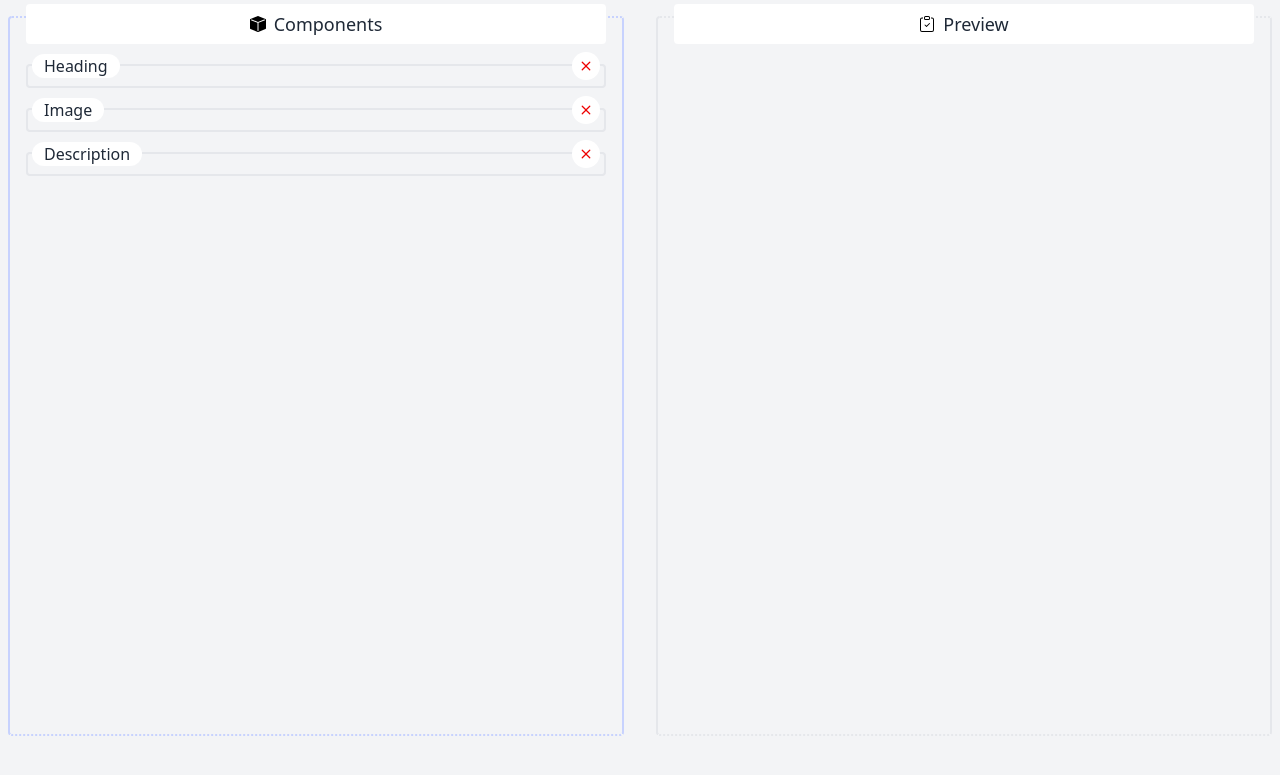
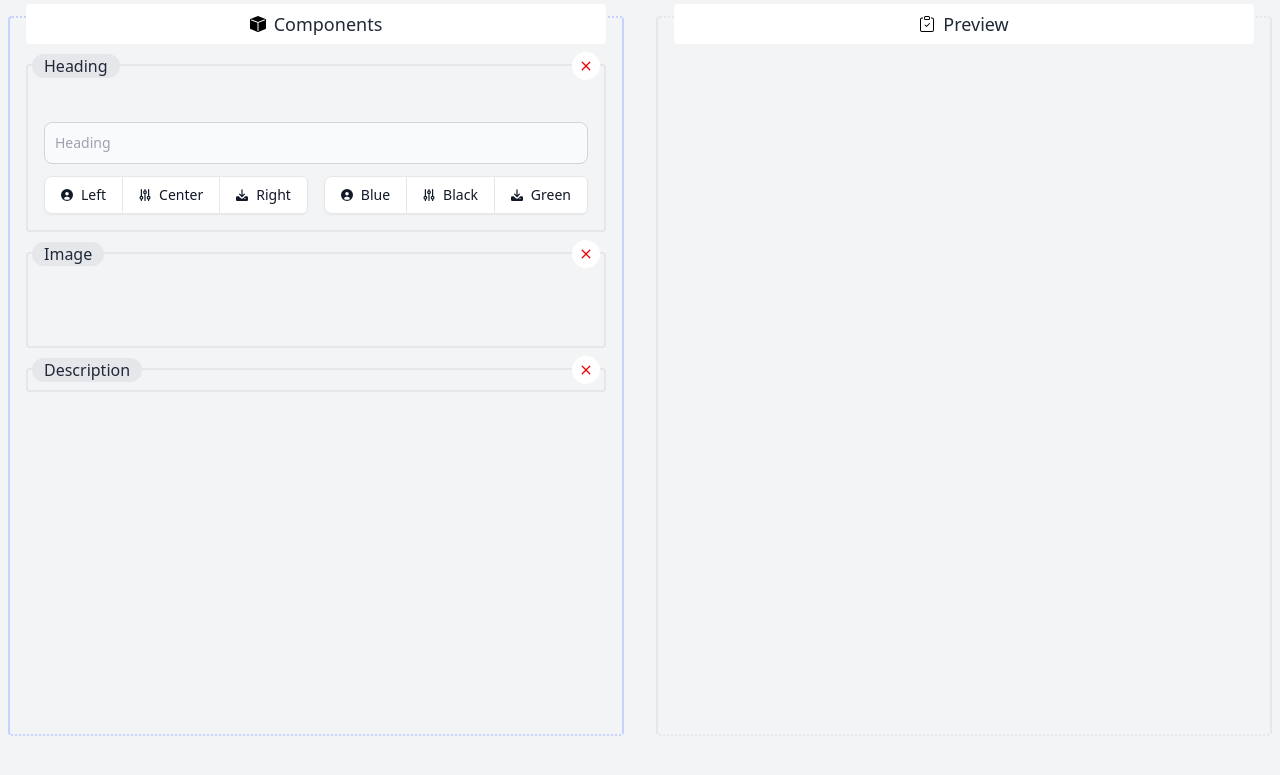
Before and after one commit to juwelrana090/poster-builder, a PHP site: page / in a window 1280 px wide. Shown: the top 775 px of the page. Run offline with PHP 8.4, Linux system fonts and the light colour scheme; some libraries are stand-ins or nearby versions.

Commit message:
Heading add

```diff
--- a/index.php
+++ b/index.php
@@ -21,7 +21,7 @@
 
       <div class="w-full mt-5 rounded border-2">
         <div class="w-full h-10 -mt-[20px] px-1 flex justify-between items-center">
-          <span class="px-3 rounded-full bg-white text-gray-800 font-normal text-base">Heading</span>
+          <span class="px-3 rounded-full bg-gray-200 text-gray-800 font-normal text-base">Heading</span>
           <span class="p-1 rounded-full bg-white">
             <svg xmlns="http://www.w3.org/2000/svg" width="20" height="20" fill="#e00" class="text-red"
               viewBox="0 0 16 16">
@@ -30,11 +30,82 @@
             </svg>
           </span>
         </div>
+        <div class="w-full mt-5 p-4">
+          <div class="w-full">
+            <input type="text" id="first_name"
+              class="bg-gray-50 border border-gray-300 text-gray-900 text-sm rounded-lg focus:ring-blue-500 focus:border-blue-500 block w-full p-2.5 "
+              placeholder="Heading">
+          </div>
+          <div class="w-full mt-3 flex justify-between items-center">
+            <div class="inline-flex rounded-md shadow-sm" role="group">
+              <button
+                class="inline-flex items-center px-4 py-2 text-sm font-medium text-gray-900 bg-white border border-gray-200 rounded-l-lg hover:bg-gray-100 hover:text-blue-700 focus:z-10 focus:ring-2 focus:ring-blue-700 focus:text-blue-700 ">
+                <svg class="w-3 h-3 mr-2" aria-hidden="true" xmlns="http://www.w3.org/2000/svg" fill="currentColor"
+                  viewBox="0 0 20 20">
+                  <path
+                    d="M10 0a10 10 0 1 0 10 10A10.011 10.011 0 0 0 10 0Zm0 5a3 3 0 1 1 0 6 3 3 0 0 1 0-6Zm0 13a8.949 8.949 0 0 1-4.951-1.488A3.987 3.987 0 0 1 9 13h2a3.987 3.987 0 0 1 3.951 3.512A8.949 8.949 0 0 1 10 18Z" />
+                </svg>
+                Left
+              </button>
+              <button
+                class="inline-flex items-center px-4 py-2 text-sm font-medium text-gray-900 bg-white border-t border-b border-gray-200 hover:bg-gray-100 hover:text-blue-700 focus:z-10 focus:ring-2 focus:ring-blue-700 focus:text-blue-700 ">
+                <svg class="w-3 h-3 mr-2" aria-hidden="true" xmlns="http://www.w3.org/2000/svg" fill="none"
+                  viewBox="0 0 20 20">
+                  <path stroke="currentColor" stroke-linecap="round" stroke-linejoin="round" stroke-width="2"
+                    d="M4 12.25V1m0 11.25a2.25 2.25 0 0 0 0 4.5m0-4.5a2.25 2.25 0 0 1 0 4.5M4 19v-2.25m6-13.5V1m0 2.25a2.25 2.25 0 0 0 0 4.5m0-4.5a2.25 2.25 0 0 1 0 4.5M10 19V7.75m6 4.5V1m0 11.25a2.25 2.25 0 1 0 0 4.5 2.25 2.25 0 0 0 0-4.5ZM16 19v-2" />
+                </svg>
+                Center
+              </button>
+              <button
+                class="inline-flex items-center px-4 py-2 text-sm font-medium text-gray-900 bg-white border border-gray-200 rounded-r-md hover:bg-gray-100 hover:text-blue-700 focus:z-10 focus:ring-2 focus:ring-blue-700 focus:text-blue-700 ">
+                <svg class="w-3 h-3 mr-2" aria-hidden="true" xmlns="http://www.w3.org/2000/svg" fill="currentColor"
+                  viewBox="0 0 20 20">
+                  <path
+                    d="M14.707 7.793a1 1 0 0 0-1.414 0L11 10.086V1.5a1 1 0 0 0-2 0v8.586L6.707 7.793a1 1 0 1 0-1.414 1.414l4 4a1 1 0 0 0 1.416 0l4-4a1 1 0 0 0-.002-1.414Z" />
+                  <path
+                    d="M18 12h-2.55l-2.975 2.975a3.5 3.5 0 0 1-4.95 0L4.55 12H2a2 2 0 0 0-2 2v4a2 2 0 0 0 2 2h16a2 2 0 0 0 2-2v-4a2 2 0 0 0-2-2Zm-3 5a1 1 0 1 1 0-2 1 1 0 0 1 0 2Z" />
+                </svg>
+                Right
+              </button>
+            </div>
+            <div class="inline-flex rounded-md shadow-sm" role="group">
+              <button
+                class="inline-flex items-center px-4 py-2 text-sm font-medium text-gray-900 bg-white border border-gray-200 rounded-l-lg hover:bg-gray-100 hover:text-blue-700 focus:z-10 focus:ring-2 focus:ring-blue-700 focus:text-blue-700 ">
+                <svg class="w-3 h-3 mr-2" aria-hidden="true" xmlns="http://www.w3.org/2000/svg" fill="currentColor"
+                  viewBox="0 0 20 20">
+                  <path
+                    d="M10 0a10 10 0 1 0 10 10A10.011 10.011 0 0 0 10 0Zm0 5a3 3 0 1 1 0 6 3 3 0 0 1 0-6Zm0 13a8.949 8.949 0 0 1-4.951-1.488A3.987 3.987 0 0 1 9 13h2a3.987 3.987 0 0 1 3.951 3.512A8.949 8.949 0 0 1 10 18Z" />
+                </svg>
+                Blue
+              </button>
+              <button
+                class="inline-flex items-center px-4 py-2 text-sm font-medium text-gray-900 bg-white border-t border-b border-gray-200 hover:bg-gray-100 hover:text-blue-700 focus:z-10 focus:ring-2 focus:ring-blue-700 focus:text-blue-700 ">
+                <svg class="w-3 h-3 mr-2" aria-hidden="true" xmlns="http://www.w3.org/2000/svg" fill="none"
+                  viewBox="0 0 20 20">
+                  <path stroke="currentColor" stroke-linecap="round" stroke-linejoin="round" stroke-width="2"
+                    d="M4 12.25V1m0 11.25a2.25 2.25 0 0 0 0 4.5m0-4.5a2.25 2.25 0 0 1 0 4.5M4 19v-2.25m6-13.5V1m0 2.25a2.25 2.25 0 0 0 0 4.5m0-4.5a2.25 2.25 0 0 1 0 4.5M10 19V7.75m6 4.5V1m0 11.25a2.25 2.25 0 1 0 0 4.5 2.25 2.25 0 0 0 0-4.5ZM16 19v-2" />
+                </svg>
+                Black
+              </button>
+              <button
+                class="inline-flex items-center px-4 py-2 text-sm font-medium text-gray-900 bg-white border border-gray-200 rounded-r-md hover:bg-gray-100 hover:text-blue-700 focus:z-10 focus:ring-2 focus:ring-blue-700 focus:text-blue-700 ">
+                <svg class="w-3 h-3 mr-2" aria-hidden="true" xmlns="http://www.w3.org/2000/svg" fill="currentColor"
+                  viewBox="0 0 20 20">
+                  <path
+                    d="M14.707 7.793a1 1 0 0 0-1.414 0L11 10.086V1.5a1 1 0 0 0-2 0v8.586L6.707 7.793a1 1 0 1 0-1.414 1.414l4 4a1 1 0 0 0 1.416 0l4-4a1 1 0 0 0-.002-1.414Z" />
+                  <path
+                    d="M18 12h-2.55l-2.975 2.975a3.5 3.5 0 0 1-4.95 0L4.55 12H2a2 2 0 0 0-2 2v4a2 2 0 0 0 2 2h16a2 2 0 0 0 2-2v-4a2 2 0 0 0-2-2Zm-3 5a1 1 0 1 1 0-2 1 1 0 0 1 0 2Z" />
+                </svg>
+                Green
+              </button>
+            </div>
+          </div>
+        </div>
       </div>
 
       <div class="w-full mt-5 rounded border-2">
         <div class="w-full h-10 -mt-[20px] px-1 flex justify-between items-center">
-          <span class="px-3 rounded-full bg-white text-gray-800 font-normal text-base">Image</span>
+          <span class="px-3 rounded-full bg-gray-200 text-gray-800 font-normal text-base">Image</span>
           <span class="p-1 rounded-full bg-white">
             <svg xmlns="http://www.w3.org/2000/svg" width="20" height="20" fill="#e00" class="text-red"
               viewBox="0 0 16 16">
@@ -43,11 +114,15 @@
             </svg>
           </span>
         </div>
+
+        <div class="w-full mt-5 p-4">
+          <div class="w-full h-10 -mt-[20px] px-1 flex justify-between items-center"></div>
+        </div>
       </div>
 
       <div class="w-full mt-5 rounded border-2">
         <div class="w-full h-10 -mt-[20px] px-1 flex justify-between items-center">
-          <span class="px-3 rounded-full bg-white text-gray-800 font-normal text-base">Description</span>
+          <span class="px-3 rounded-full bg-gray-200 text-gray-800 font-normal text-base">Description</span>
           <span class="p-1 rounded-full bg-white">
             <svg xmlns="http://www.w3.org/2000/svg" width="20" height="20" fill="#e00" class="text-red"
               viewBox="0 0 16 16">
@@ -62,8 +137,7 @@
     <div class="w-full h-[90vh] p-4 mt-4 rounded border-2 border-gray-200 "
       style="border-top-style: dotted; border-bottom-style: dotted">
       <div class="w-full h-10 -mt-[30px] flex items-center justify-center bg-white rounded text-center gap-2">
-        <svg xmlns="http://www.w3.org/2000/svg" width="16" height="16" fill="currentColor"
-          viewBox="0 0 16 16">
+        <svg xmlns="http://www.w3.org/2000/svg" width="16" height="16" fill="currentColor" viewBox="0 0 16 16">
           <path fill-rule="evenodd"
             d="M10.854 7.146a.5.5 0 0 1 0 .708l-3 3a.5.5 0 0 1-.708 0l-1.5-1.5a.5.5 0 1 1 .708-.708L7.5 9.793l2.646-2.647a.5.5 0 0 1 .708 0z" />
           <path
```
